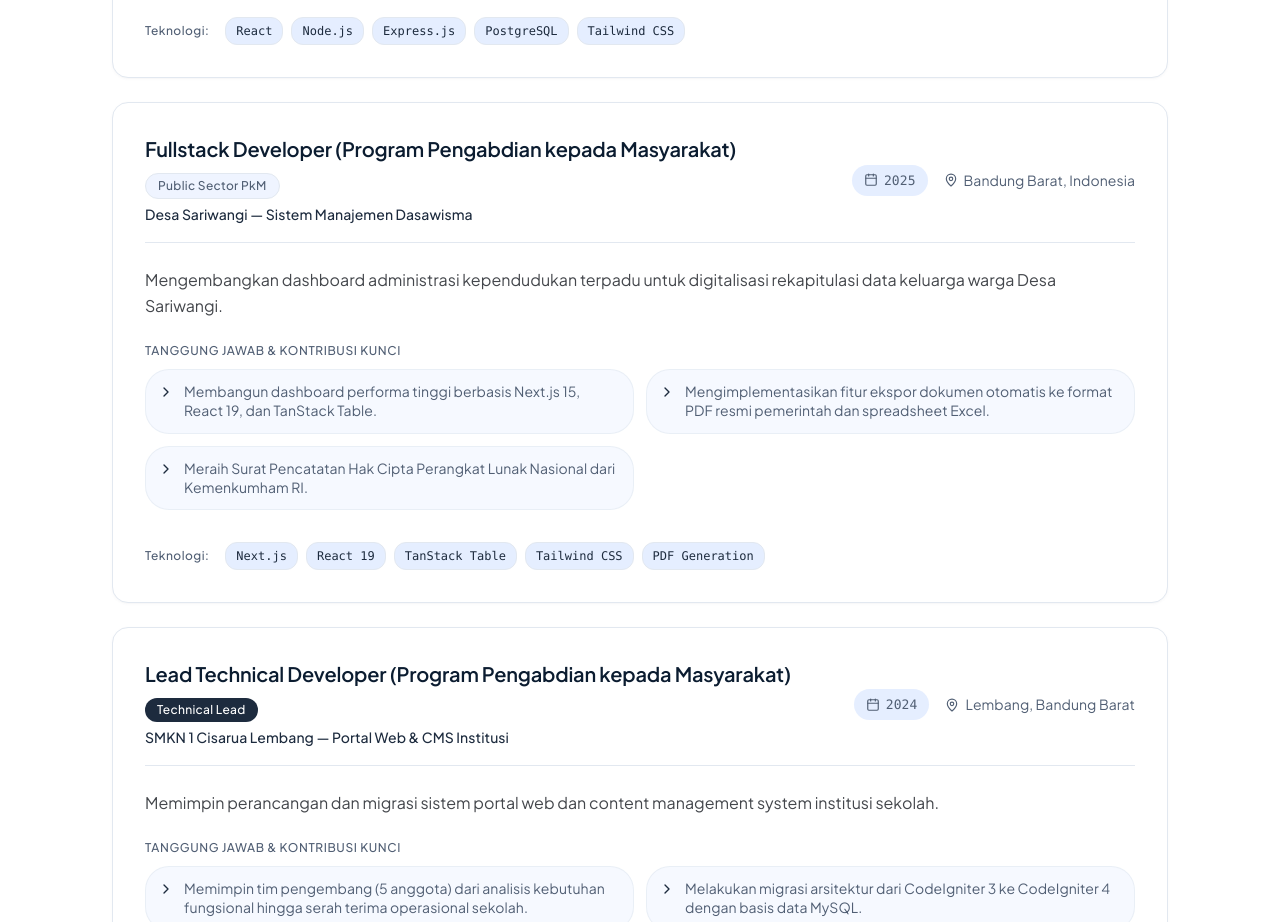
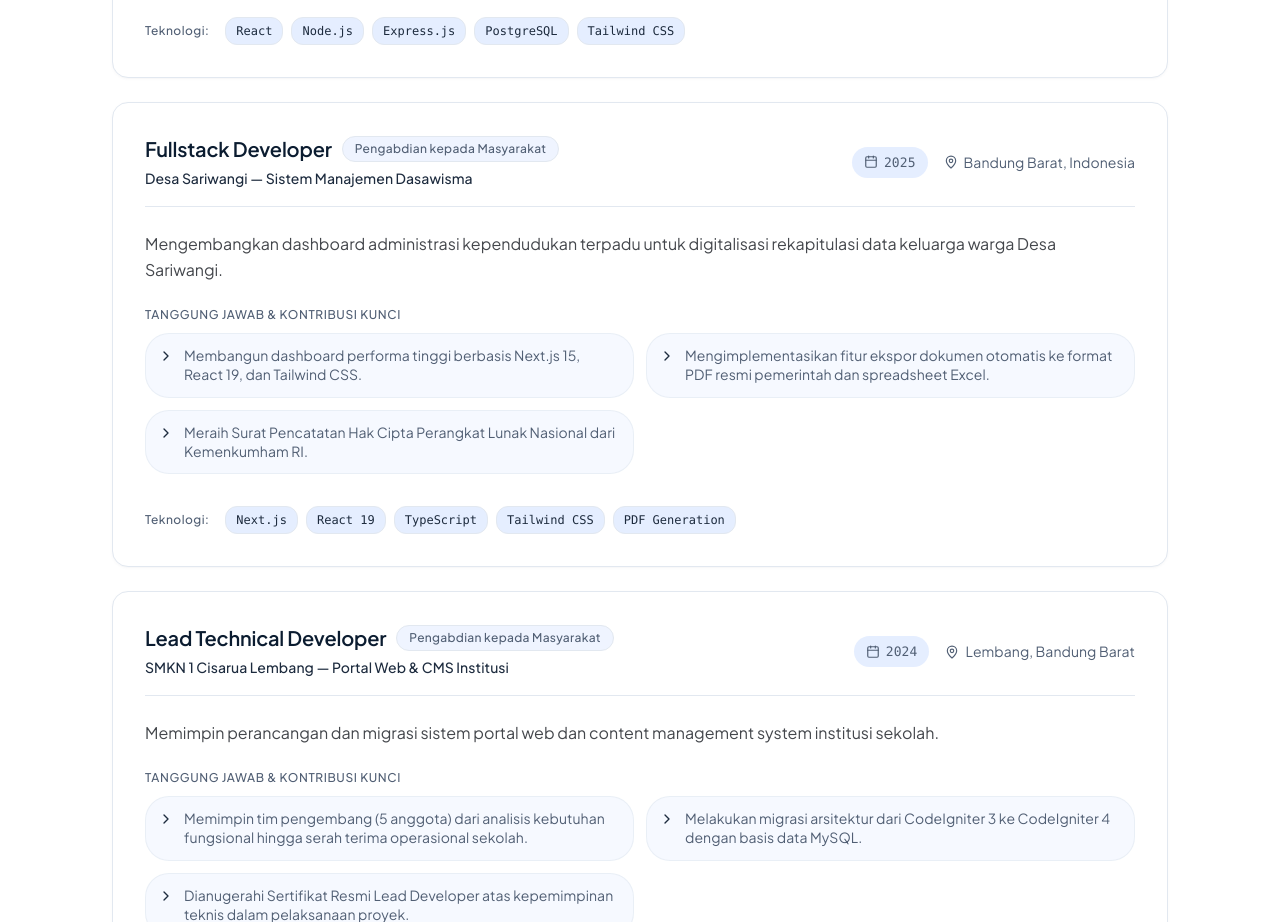
Before and after one commit to AkmalD/Personal-Website, a Next.js app: page /about in a window 1280 px wide. Shown: the part 5220-6142 px from the top of the page. Built offline with nearby package versions, Linux system fonts and the light colour scheme; no server answers.

Commit message:
feat: enhance ExperienceTimeline component; replace badge logic with dynamic badge rendering and update experience data

```diff
--- a/src/components/about/ExperienceTimeline.tsx
+++ b/src/components/about/ExperienceTimeline.tsx
@@ -9,21 +9,6 @@ import { Badge } from "@/components/ui/Badge";
 import { experienceData } from "@/data/experience";
 
 export function ExperienceTimeline() {
-  const getExperienceBadge = (id: string) => {
-    switch (id) {
-      case "smkn1-lead-dev":
-        return <Badge variant="primary">Technical Lead</Badge>;
-      case "lawan-pmo-backend":
-        return <Badge variant="secondary">Production System</Badge>;
-      case "pindad-fullstack":
-        return <Badge variant="secondary">Industry PKL</Badge>;
-      case "dasawisma-fullstack":
-        return <Badge variant="secondary">Public Sector PkM</Badge>;
-      default:
-        return null;
-    }
-  };
-
   return (
     <section className="w-full py-16 lg:py-24 bg-surface-container-lowest border-b border-border-delicate">
       <Container>
@@ -56,7 +41,14 @@ export function ExperienceTimeline() {
                     <h3 className="font-headline-sm text-headline-sm text-on-surface font-semibold">
                       {exp.role}
                     </h3>
-                    {getExperienceBadge(exp.id)}
+                    {exp.badge && (
+                      <Badge
+                        variant={exp.badgeVariant || "secondary"}
+                        className="shrink-0"
+                      >
+                        {exp.badge}
+                      </Badge>
+                    )}
                   </div>
                   <div className="flex items-center gap-2 text-secondary font-body-sm text-body-sm">
                     <span className="text-primary font-medium">{exp.organization}</span>
--- a/src/data/experience.ts
+++ b/src/data/experience.ts
@@ -25,6 +25,7 @@ export const experienceData: ExperienceItem[] = [
   {
     id: "lawan-pmo-backend",
     role: "Backend Developer",
+    badge: "Production System",
     organization: "Lawan PMO — Digital Self-Regulation Ecosystem",
     period: "2025 – Sekarang",
     location: "Bandung, Indonesia",
@@ -40,7 +41,8 @@ export const experienceData: ExperienceItem[] = [
   },
   {
     id: "pindad-fullstack",
-    role: "Pengembang Fullstack (Praktik Kerja Lapangan)",
+    role: "Fullstack Developer",
+    badge: "Praktik Kerja Lapangan",
     organization: "PT Pindad (Persero) — Divisi Teknologi Informasi",
     period: "Jun – Okt 2025",
     location: "Bandung, Indonesia",
@@ -55,22 +57,24 @@ export const experienceData: ExperienceItem[] = [
   },
   {
     id: "dasawisma-fullstack",
-    role: "Fullstack Developer (Program Pengabdian kepada Masyarakat)",
+    role: "Fullstack Developer",
+    badge: "Pengabdian kepada Masyarakat",
     organization: "Desa Sariwangi — Sistem Manajemen Dasawisma",
     period: "2025",
     location: "Bandung Barat, Indonesia",
     description:
       "Mengembangkan dashboard administrasi kependudukan terpadu untuk digitalisasi rekapitulasi data keluarga warga Desa Sariwangi.",
     responsibilities: [
-      "Membangun dashboard performa tinggi berbasis Next.js 15, React 19, dan TanStack Table.",
+      "Membangun dashboard performa tinggi berbasis Next.js 15, React 19, dan Tailwind CSS.",
       "Mengimplementasikan fitur ekspor dokumen otomatis ke format PDF resmi pemerintah dan spreadsheet Excel.",
       "Meraih Surat Pencatatan Hak Cipta Perangkat Lunak Nasional dari Kemenkumham RI.",
     ],
-    technologies: ["Next.js", "React 19", "TanStack Table", "Tailwind CSS", "PDF Generation"],
+    technologies: ["Next.js", "React 19", "TypeScript", "Tailwind CSS", "PDF Generation"],
   },
   {
     id: "smkn1-lead-dev",
-    role: "Lead Technical Developer (Program Pengabdian kepada Masyarakat)",
+    role: "Lead Technical Developer",
+    badge: "Pengabdian kepada Masyarakat",
     organization: "SMKN 1 Cisarua Lembang — Portal Web & CMS Institusi",
     period: "2024",
     location: "Lembang, Bandung Barat",
--- a/src/data/projects.ts
+++ b/src/data/projects.ts
@@ -204,7 +204,7 @@ export const projectsData: Project[] = [
     title: "Dasawisma Sariwangi — Sistem Informasi Kependudukan",
     slug: "dasawisma-sariwangi",
     summary:
-      "Aplikasi dashboard pendataan kependudukan terpadu tingkat rukun warga di Desa Sariwangi berbasis Next.js 15, React 19, dan TanStack Table berkinerja tinggi.",
+      "Aplikasi dashboard pendataan kependudukan terpadu tingkat rukun warga di Desa Sariwangi berbasis Next.js 15, React 19, dan Tailwind CSS berkinerja tinggi.",
     category: "public_sector",
     categoryLabel: "Public Governance & Web App",
     role: "Frontend & Fullstack Engineer",
@@ -218,7 +218,7 @@ export const projectsData: Project[] = [
     challenge:
       "Proses rekapitulasi manual dokumen PKK Dasawisma kertas yang lambat, rentan duplikasi data keluarga, dan sulit dicetak sesuai format dinas.",
     solution:
-      "Membangun antarmuka data tabular berperforma tinggi dengan TanStack Table, filter multi-kolom, pencarian instan, serta generator ekspor dokumen PDF & Excel otomatis.",
+      "Membangun antarmuka data tabular berperforma tinggi dengan filter multi-kolom, pencarian instan, serta generator ekspor dokumen PDF & Excel otomatis.",
     outcome:
       "Terdaftar Hak Cipta Kemenkumham RI, memangkas waktu input data warga hingga 80%, dan eliminasi salah hitung data agregat kependudukan.",
     techStack: [
@@ -226,7 +226,6 @@ export const projectsData: Project[] = [
       "React 19",
       "TypeScript",
       "Tailwind CSS",
-      "TanStack Table",
       "PDF Export",
     ],
     coverImage: "/assets/projects/dasawisma/dasawisma-1.png",
@@ -237,13 +236,13 @@ export const projectsData: Project[] = [
     ],
     architecture: {
       overview:
-        "Arsitektur client-side virtualized table berbasis Next.js yang mampu me-render ribuan baris data keluarga tanpa frame drop.",
+        "Arsitektur dashboard data modern berbasis Next.js yang mampu me-render data keluarga kependudukan secara cepat dan responsif.",
       components: [
         {
           title: "Tabular Processing Engine",
           description:
-            "Virtual rendering dan agregasi formula statistik kependudukan real-time.",
-          tech: "TanStack Table",
+            "Pengolahan data tabular dan agregasi formula statistik kependudukan real-time.",
+          tech: "React State Engine",
         },
         {
           title: "Reporting Subsystem",
--- a/src/data/tech-stack.ts
+++ b/src/data/tech-stack.ts
@@ -36,12 +36,11 @@ export const techStackData: SkillCategory[] = [
     categoryName: "Frontend & UI Systems",
     subtitle: "Client Craft & Performance",
     description:
-      "Pengembangan antarmuka web modern yang responsif, berkecepatan tinggi (Lighthouse 95+), aksesibel, dan menyajikan data tabular kompleks secara tenang.",
+      "Pengembangan antarmuka web modern yang responsif, berkecepatan tinggi (Lighthouse 95+), aksesibel, dan menyajikan data interaktif secara optimal.",
     skills: [
       { name: "Next.js 15", focusArea: "App Router & Static Export", category: "frontend", icon: "Globe" },
       { name: "React 19", focusArea: "Component Architecture", category: "frontend", icon: "Layout" },
       { name: "Tailwind CSS", focusArea: "Design Tokens & Utility UI", category: "frontend", icon: "Palette" },
-      { name: "TanStack Table", focusArea: "Large Dataset Virtualization", category: "frontend", icon: "Table" },
       { name: "Material UI", focusArea: "Enterprise UI Components", category: "frontend", icon: "Component" },
       { name: "Vite", focusArea: "Fast Bundling & HMR", category: "frontend", icon: "FastForward" },
     ],
--- a/src/types/portfolio.ts
+++ b/src/types/portfolio.ts
@@ -68,6 +68,8 @@ export interface ExperienceItem {
   organization: string;
   period: string;
   location: string;
+  badge?: string;
+  badgeVariant?: "default" | "primary" | "secondary" | "sage" | "outline";
   description: string;
   responsibilities: string[];
   technologies: string[];
```
